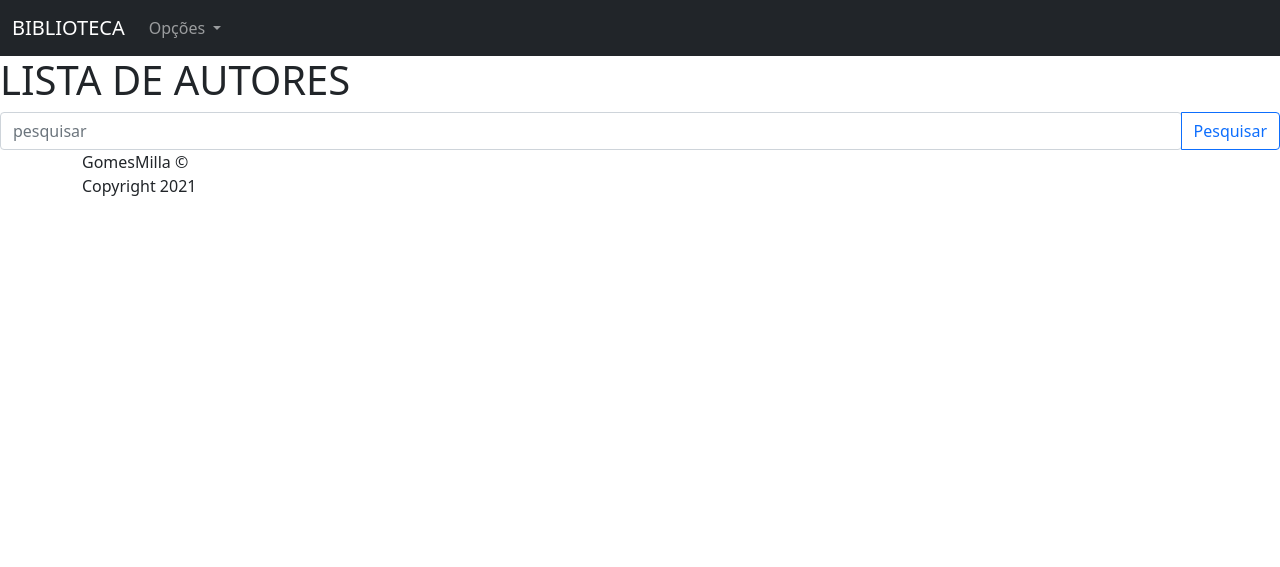
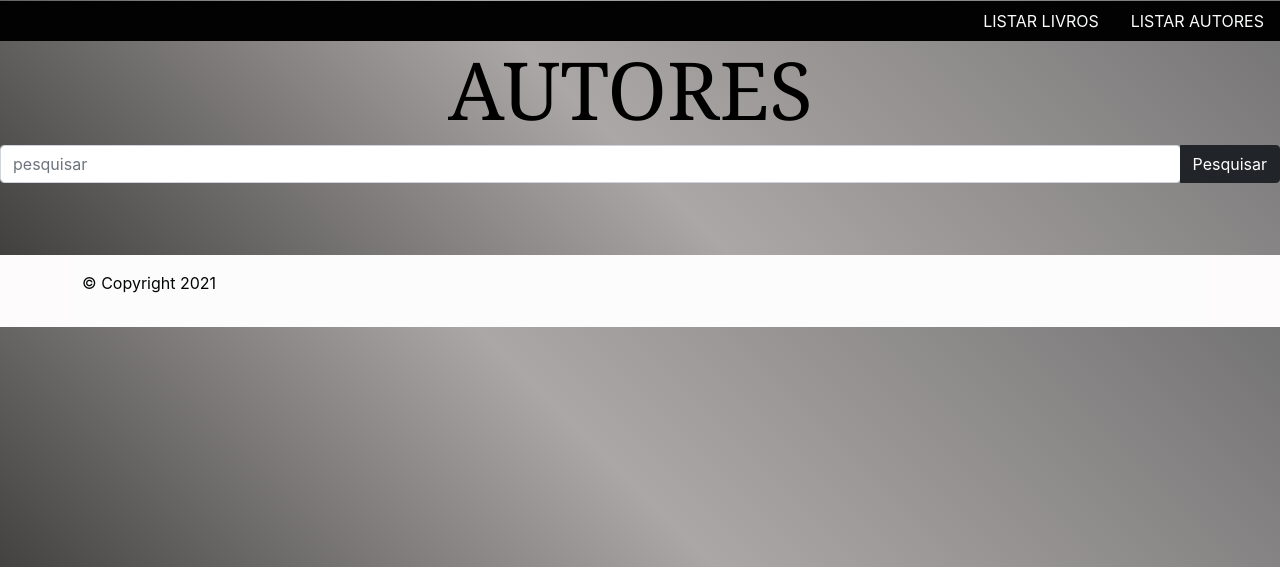
Before and after one commit to GomesMilla/APIlivro-autor, a Django app: template templates/listar_autor.html in a window 1280 px wide; the page is wider, and only the part inside the window is pictured. Shown: the top 567 px of that part. Run offline with Django 3.2, Linux system fonts and the light colour scheme; the template is opened without the code that fills it, so the values that code supplies are empty; some libraries are stand-ins or nearby versions.

Commit message:
atualizando

```diff
--- a/books/views.py
+++ b/books/views.py
@@ -63,7 +63,8 @@ def list_author(request):
             messages.error(request,"Autor não encontrado!")
 
     context = {
-        "req" : listAutores
+        "req" : listAutores,
+
     }
 
 
--- a/main/settings.py
+++ b/main/settings.py
@@ -120,6 +120,9 @@ USE_TZ = True
 # https://docs.djangoproject.com/en/3.2/howto/static-files/
 
 STATIC_URL = '/static/'
+STATICFILES_DIRS = [
+    os.path.join(BASE_DIR, "static")
+]
 
 # Default primary key field type
 # https://docs.djangoproject.com/en/3.2/ref/settings/#default-auto-field
--- /dev/null
+++ b/static/estilo.css
@@ -0,0 +1,77 @@
+* {
+    margin: 0%;
+    padding: 0;
+    border: 0;
+    box-sizing: border-box;
+    font-family: 'Inter', sans-serif;
+}
+
+.nav {
+    background-color: rgb(2, 2, 2);
+    max-height: 50%;
+    height: 50%;
+    margin-bottom: 5000px;
+    margin-top: 0.5px;
+}
+
+body {
+    background: linear-gradient(45deg, #363635, rgb(172, 167, 167), #757474);
+    display: block;
+    align-items: center;
+    justify-content: center;
+}
+
+.nav a {
+    color: rgb(250, 251, 252);
+}
+
+.titulo {
+    font-family: Cambria, Cochin, Georgia, Times, 'Times New Roman', serif;
+    position: relative;
+    left: 35%;
+    font-size: 500%;
+    color: black;
+}
+
+.title {
+    font-family: Cambria, Cochin, Georgia, Times, 'Times New Roman', serif;
+    position: relative;
+    left: 36%;
+    font-size: 500%;
+    color: black;
+}
+
+footer {
+    background-color: rgb(253, 251, 251);
+}
+
+.container {
+    font-family: 'Courier New', Courier, monospace;
+    border-radius: 8px;
+    background-color: rgb(252, 252, 252);
+    color: rgb(3, 5, 5);
+    max-width: 1px;
+    min-height: 1px;
+    padding: 1rem;
+    box-shadow: 5px 5px 5px, rgb(0, 14, 17)
+}
+
+
+/* .button {
+    color: black;
+    background-color: pink;
+}
+
+.input-group .btn {
+    background-color: rgb(0, 0, 0);
+    color: rgb(252, 249, 249);
+} */
+
+
+/* .input-group.form-control {
+    background-color: rgb(0, 0, 0);
+    color: rgb(109, 46, 46);
+    width: 10px;
+    height: 5px;
+    width: 50%;
+} */
--- a/templates/base.html
+++ b/templates/base.html
@@ -15,33 +15,20 @@
     <title>Biblioteca</title>
 </head>
 
-<body>
-    <nav class="navbar navbar-expand-lg navbar-dark bg-dark">
-        <div class="container-fluid">
-            <a class="navbar-brand" href="#">BIBLIOTECA</a>
-            <button class="navbar-toggler" type="button" data-bs-toggle="collapse" data-bs-target="#navbarNavDarkDropdown" aria-controls="navbarNavDarkDropdown" aria-expanded="false" aria-label="Toggle navigation">
-            <span class="navbar-toggler-icon"></span>
-          </button>
-            <div class="collapse navbar-collapse" id="navbarNavDangerDropdown">
-                <ul class="navbar-nav">
-                    <li class="nav-item dropdown">
-                        <a class="nav-link dropdown-toggle" href="#" id="navbarDarkDropdownMenuLink" role="button" data-bs-toggle="dropdown" aria-expanded="false">
-                Opções
-                </a>
-                        <ul class="dropdown-menu dropdown-menu-dark" aria-labelledby="navbarDarkDropdownMenuLink">
-                            <li><a class="dropdown-item" href="{% url 'list_books' %}">LISTAR LIVROS</a></li>
-                            <li><a class="dropdown-item" href="{% url 'list_author' %}">LISTAR AUTORES</a></li>
-                            <!-- <li><a class="dropdown-item" href="#">Something else here</a></li> -->
-                        </ul>
-                    </li>
-                </ul>
-            </div>
-        </div>
-    </nav>
+<body class="body">
+    <ul class="nav justify-content-end">
+        <li class="nav-item">
+            <a class="nav-link" href="{% url 'list_books' %}">LISTAR LIVROS</a>
+        </li>
+        <li class="nav-item">
+            <a class="nav-link" href="{% url 'list_author' %}">LISTAR AUTORES</a>
+        </li>
+    </ul>
+
     <!-- TODO O CONTEÚDO DE UM TEMPLATE DEVE SER EXIBIDO DENTRO DESSE BLOCK CONTEÚDO E O FINAL DELE. -->
     <main>
         {% if messages %}
-        <div class="alert alert-danger" role="alert">
+        <div class="p-3 mb-2 bg-danger text-white" role="alert">
             {% for message in messages %}
             <li>{{ message }}</li>
             {% endfor %}
@@ -52,13 +39,15 @@
     </main>
 
     <!-- FINAL DO TEMPLATE, É AQUI QUE FINALIZA A PARTE DO TEMPLATE QUE CRIEI, COLOCANDO ENTRE ELES O CÓDIGO DESCRITO  -->
+    <br>
     <footer>
         <div class="container">
             <div class="row">
                 <div class="col-md-2">
-                    <p>GomesMilla © Copyright 2021 </p>
+                    <p>© Copyright 2021</p>
                 </div>
             </div>
+        </div>
     </footer>
 </body>
 
--- a/templates/listar_autor.html
+++ b/templates/listar_autor.html
@@ -10,19 +10,20 @@
 </head>
 
 <body>
-    <h1>LISTA DE AUTORES</h1>
+    <h1 class="titulo">AUTORES</h1>
     <form method="POST">
         {% csrf_token %}
         <div class="input-group">
             <input type="search" name="pesquisa" class="form-control rounded" id="text" placeholder="pesquisar" aria-label="Search" aria-describedby="search-addon" />
-            <button type="submit" class="btn btn-outline-primary">Pesquisar</button>
+            <button type="submit" class="btn btn-dark">Pesquisar</button>
         </div>
     </form>
-
+    <br>
+    <br>
 
     <tbody>
         {%for dicionario in req%}
-        <div class="shadow-lg p-3 mb-2 bg-body rounded"></div>
+
         <div class="card mb-3">
             <div class="row g-0">
                 <div class="col-md-4">
@@ -50,9 +51,6 @@
 
     </tbody>
 
-    <header>
-
-    </header>
 
 </body>
 
```
Also changed, not shown: templates/listar_livros.html (+11 -13 lines).
